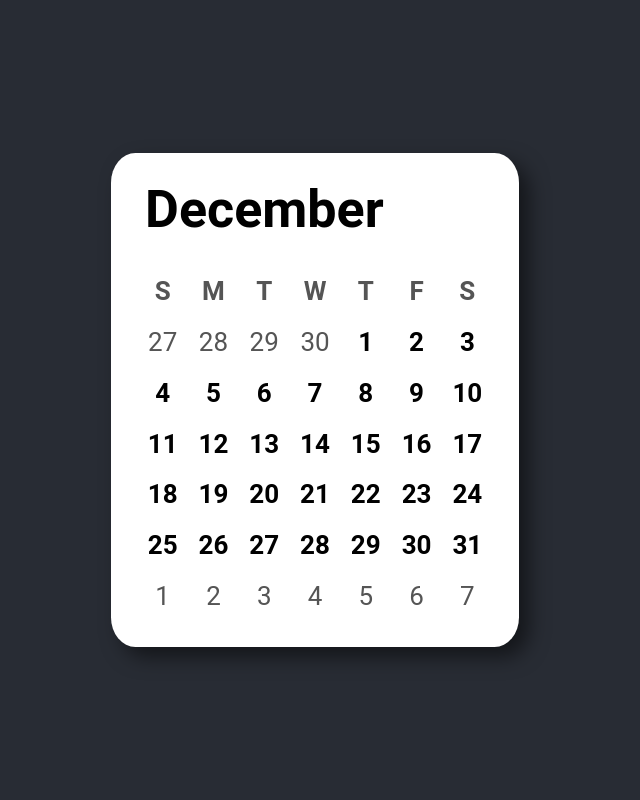
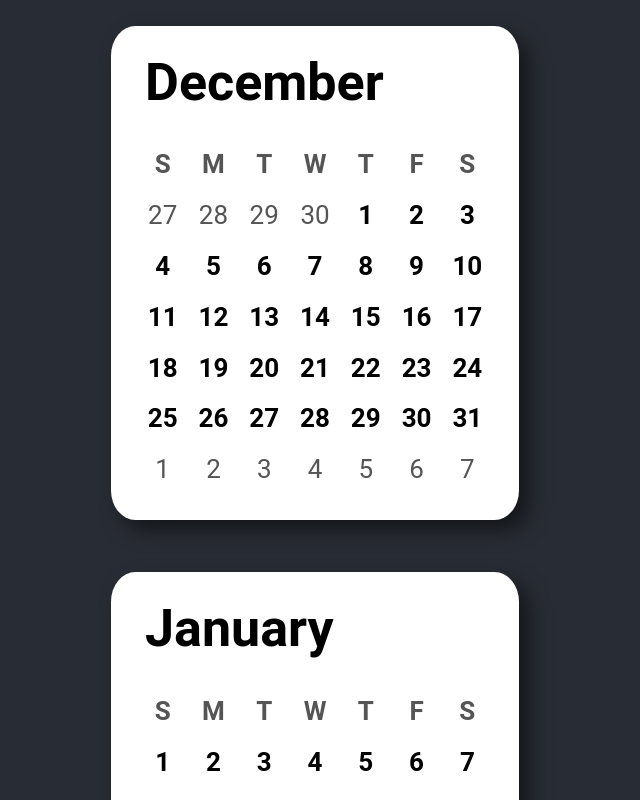
Before and after one commit to joelpeckham/blackoutCalendar, a React (Create React App) app: page / in a window 1280 px wide. Shown: the top 800 px of the page, without its empty margins (325-965 px from the left). Built offline with nearby package versions, Linux system fonts and the light colour scheme.

Commit message:
ok i think the calendar is done

```diff
--- a/package.json
+++ b/package.json
@@ -7,6 +7,7 @@
     "@testing-library/react": "^13.2.0",
     "@testing-library/user-event": "^13.5.0",
     "react": "^18.1.0",
+    "react-device-detect": "^2.2.2",
     "react-dom": "^18.1.0",
     "react-scripts": "5.0.1",
     "web-vitals": "^2.1.4"
--- a/src/App.css
+++ b/src/App.css
@@ -2,11 +2,14 @@
   text-align: center;
 }
 
-@media (prefers-reduced-motion: no-preference) {
-  .App-logo {
-    animation: App-logo-spin infinite 20s linear;
+@media (prefers-reduced-motion: reduce) {
+  * {
+    animation: none !important;
+    transition: none !important;
   }
 }
+
+
 
 .App-header {
   background-color: #282c34;
@@ -19,6 +22,6 @@
   color: white;
 }
 
-.Calendar{
-  /* font-size: 50%; */
-}
+/* .Calendar{
+  font-size: 50%;
+} */
--- a/src/App.js
+++ b/src/App.js
@@ -1,12 +1,17 @@
 // import logo from './logo.svg';
 import './App.css';
 import Calendar from './components/Calendar';
+import React from 'react';
 
 function App() {
+
   return (
     <div className="App">
       <header className="App-header">
         <Calendar className = "Calendar" year={2022} month={11} target={null}/>
+        <Calendar className = "Calendar" year={2023} month={0} target={null}/>
+        <Calendar className = "Calendar" year={2023} month={1} target={20}/>
+        <Calendar className = "Calendar" year={2023} month={2} target={null}/>
       </header>
     </div>
   );
--- a/src/components/Calendar.css
+++ b/src/components/Calendar.css
@@ -8,6 +8,11 @@
   /* Adjust Component Scale with Font Size Percentages*/
   /* Add subtle drop shadow */
   box-shadow: 10px 10px 20px rgba(0, 0, 0, 0.5);
+  margin: 1em;
+  /* overflow: hidden; */
+  content-visibility: visible;
+  contain: none;
+  position: relative;
 }
 
 .__Calendar_Header h1 {
@@ -40,16 +45,21 @@
   -moz-user-select: none; /* Firefox */
   -ms-user-select: none; /* IE10+/Edge */
   user-select: none; /* Standard */
+  transition: color 0.3s ease-in-out, transform 0.25s ease-in-out;
 }
 
 .__Calendar_Grid_Item.__Calendar_Grid_BlackedOut {
   color: white;
-  transition: all 0.3s ease-in-out;
 }
 
 .__Calendar_Grid_Active {
   color: black;
   font-weight: bold;
+}
+
+.__Calendar_Grid_Active:hover {
+  transform-origin: center;
+  transform: scale(1.15);
 }
 
 .__Calendar_Grid_Active.__Calendar_Grid_Target {
@@ -90,73 +100,69 @@
   height: 100%;
   z-index: 2;
 }
-.__Calendar_Goo svg {
+.__gooCircle_continer {
+  display: flex;
+  justify-content: center;
+  align-items: center;
+  --scaleIntensity: 7s;
+}
+.__gooCircle {
   width: 100%;
   height: 100%;
   transition: all 0.3s ease-in-out;
+  animation: pulse ease infinite;
 }
 
-@keyframes shake {
-  10%,
-  90% {
-    transform: translate3d(-0.01em, 0.06em, 0);
-  }
-
-  20%,
-  80% {
-    transform: translate3d(0.01em, -0.05em, 0);
-  }
-
-  30%,
-  50%,
-  70% {
-    transform: translate3d(-0.1em, 0.1em, 0);
-  }
-
-  40%,
-  60% {
-    transform: translate3d(0.02em, 0, 0);
-  }
+.__gooCircle.pulse1 {
+  animation: pulse calc(10s + var(--scaleIntensity)) ease 1s infinite reverse;
 }
-@keyframes breathe {
-  10%,
-  90% {
-    transform: scale(1.009);
-  }
-
-  20%,
-  80% {
-    transform: scale(0.985);
-  }
-
-  30%,
-  50%,
-  70% {
-    transform: scale(1.007);
-  }
-
-  40%,
-  60% {
-    transform: scale(0.990);
-  }
+.__gooCircle.pulse2 {
+  animation: pulse calc(13s + var(--scaleIntensity)) ease 1.5s infinite normal;
+}
+.__gooCircle.pulse3 {
+  animation: pulse calc(15s + var(--scaleIntensity)) ease 2s infinite reverse;
+}
+.__gooCircle.pulse4 {
+  animation: pulse calc(8s + var(--scaleIntensity)) ease 0.3s infinite normal;
+}
+.__gooCircle.pulse5 {
+  animation: pulse calc(12s + var(--scaleIntensity)) ease 0.5s infinite reverse;
+}
+.__gooCircle.pulse6 {
+  animation: pulse calc(14s + var(--scaleIntensity)) ease 1s infinite normal;
+}
+.__gooCircle.pulse7 {
+  animation: pulse calc(9s + var(--scaleIntensity)) ease 1.5s infinite reverse;
+}
+.__gooCircle.pulse8 {
+  animation: pulse calc(11s + var(--scaleIntensity)) ease 2s infinite normal;
 }
 
-@keyframes scale_in {
-  0% {
-    transform: scale(0.3);
-  }
-
-  100% {
-    transform: scale(1);
-  }
+.__gooCircle.isVisible {
+  opacity: 1;
+}
+.__gooCircle.inVisible {
+  opacity: 0;
 }
 
-@keyframes scale_out {
+@keyframes pulse {
   0% {
     transform: scale(1);
   }
 
-  100% {
-    transform: scale(0);
+  25% {
+    transform: scale(1.03, 1.03);
+  }
+
+  50% {
+    transform: scale(0.95, 0.95);
+  }
+
+  75% {
+    transform: scale(1.05, 1.05);
+  }
+
+  to {
+    transform: scale(1);
   }
 }
--- a/src/components/Calendar.js
+++ b/src/components/Calendar.js
@@ -1,33 +1,7 @@
 import "./Calendar.css";
 import Goo from "./Goo.tsx";
 import React from "react";
-function Calendar({ year, month, className, target }) {
-  const gridUnit = 14.2857142857;
-
-  const [blackedOut, setBlackedOut] = React.useState({});
-  let targetKey = null;
-
-  function addBlackedOut(keyValue) {
-    let newBlackedOut = blackedOut;
-    let gridX = gridUnit / 2 + (keyValue % 7) * gridUnit + "%";
-    let gridY = (gridUnit * 3) / 2 + Math.floor(keyValue / 7) * gridUnit + "%";
-    let fillColor = keyValue === targetKey ? "black" : "black";
-    let newCircle = (
-      <circle
-        key={"blob" + keyValue}
-        cx={gridX}
-        cy={gridY}
-        fill={fillColor}
-        r="1.35em"
-        style={{
-          animation: animationString(),
-          transformOrigin: `${gridX} ${gridY}`,
-        }}
-      />
-    );
-    newBlackedOut[keyValue] = newCircle;
-    setBlackedOut({ ...newBlackedOut });
-  }
+import { isSafari } from "react-device-detect";
 
 const englishMonthNames = [
   "January",
@@ -44,10 +18,85 @@ function Calendar({ year, month, className, target }) {
   "December",
 ];
 
+const gridUnit = 14.2857142857;
+
+function Calendar({ year, month, className, target }) {
+  const [mouseState, setMouseState] = React.useState("up");
+  const [deleteState, setDeleteState] = React.useState(false);
+  const [blackedOut, setBlackedOut] = React.useState({}); //Map of keyValue to bool
+
+  function handleGooification(e) {
+    if (!e.target.className.includes("__Calendar_Grid_Active")) return;
+    const keyValue = e.target.getAttribute("id");
+    if (blackedOut[keyValue] && deleteState) {
+      blackedOut[keyValue] = false;
+    } else if (!blackedOut[keyValue] && !deleteState) {
+      blackedOut[keyValue] = true;
+    }
+    setBlackedOut({ ...blackedOut });
+  }
+
+  function gridMouseDown(e) {
+    if (e.target.className.includes("__Calendar_Grid_BlackedOut")) {
+      setDeleteState(true);
+    } else {
+      setDeleteState(false);
+    }
+    setMouseState("down");
+    handleGooification(e);
+  }
+  function gridMouseMove(e) {
+    if (mouseState === "down") {
+      handleGooification(e);
+    }
+  }
+  function gridMouseUp(e) {
+    setMouseState("up");
+  }
+
+  function makeGooBlob(keyValue, radius = 1.35) {
+    const gridX = gridUnit / 2 + (keyValue % 7) * gridUnit + "%";
+    const gridY =
+      (gridUnit * 3) / 2 + Math.floor(keyValue / 7) * gridUnit + "%";
+    const visibility = !blackedOut[keyValue] ? "inVisible" : "isVisible";
+
+    const animationChoice = (keyValue % 8) + 1;
+    const animationClass = !isSafari ? `pulse${animationChoice}` : "";
+
+    let gooStyle = {
+      backgroundColor: "black",
+      borderRadius: `${radius}em`,
+      position: "absolute",
+    };
+    if (isSafari) {
+      gooStyle = { ...gooStyle, transition: "none" };
+    }
+
+    return (
+      <div
+        className={`__gooCircle_continer `}
+        key={keyValue}
+        style={{
+          width: `${radius * 2}em`,
+          height: `${radius * 2}em`,
+          position: "absolute",
+          left: `calc(${gridX} - ${radius}em)`,
+          top: `calc(${gridY} - ${radius}em)`,
+        }}
+      >
+        <div
+          className={`__gooCircle ${visibility} ${animationClass} `}
+          style={gooStyle}
+        ></div>
+      </div>
+    );
+  }
+
   const firstDayOfMonth = new Date(year, month, 1).getDay();
   const daysInMonth = new Date(year, month + 1, 0).getDate();
 
   let numberGrid = [];
+  let gooGrid = [];
 
   let startDate = new Date(year, month, 1 - firstDayOfMonth);
   let currentDate = new Date(startDate);
@@ -60,62 +109,26 @@ function Calendar({ year, month, className, target }) {
         ? "__Calendar_Grid_Inactive"
         : "__Calendar_Grid_Active";
     // Check if date is blacked out
+    const isblackedOut = blackedOut[i] ? " __Calendar_Grid_BlackedOut" : "";
     if (active === "__Calendar_Grid_Active" && day === target) {
       active += " __Calendar_Grid_Target";
-      targetKey = i;
     }
-    let blackedOutName = blackedOut[i] ? " __Calendar_Grid_BlackedOut" : "";
     let className =
-      "__Calendar_Grid_Item __Calendar_Grid_Num " + active + blackedOutName;
+      "__Calendar_Grid_Item __Calendar_Grid_Num " + active + isblackedOut;
     numberGrid.push({ className: className, day: day, keyValue: i });
+    gooGrid.push(makeGooBlob(i));
   }
 
-  const animationString = () => {
-    let duration = Math.random() * (30 - 20) + 20;
-    let delay = Math.random();
-    let duration2 = Math.random() * (30 - 20) + 20;
-    let delay2 = Math.random();
-    return `shake ${duration}s ease ${delay}s infinite, breathe ${duration2}s ease ${delay2}s infinite, scale_in 0.3s ease-in-out 1`;
-  };
-
-  const [mouseState, setMouseState] = React.useState("up");
-  const [deleteState, setDeleteState] = React.useState(false);
-
-  function handleGoo(keyValue) {
-    if (!deleteState) {
-      addBlackedOut(keyValue);
-    } else {
-      delete blackedOut[keyValue];
-      setBlackedOut({ ...blackedOut });
+  React.useEffect(() => {
+    if (isSafari) {
+      let parent = document.getElementsByClassName("__Calendar")[0];
+      parent.style.opacity = "99.9%";
+      const timeout = setTimeout(() => {
+        parent.style.opacity = "100%";
+      }, 0);
+      return () => clearTimeout(timeout);
     }
-  }
-  function gridMouseDown(e) {
-    setMouseState("down");
-    let targetClassList = e.target.classList;
-    if (
-      targetClassList.contains("__Calendar_Grid_Num") &&
-      targetClassList.contains("__Calendar_Grid_Active")
-    ) {
-      let targetKey = e.target.getAttribute("id");
-      setDeleteState(blackedOut[targetKey] ? true : false);
-      handleGoo(targetKey);
-    }
-  }
-  function gridMouseMove(e) {
-    if (mouseState === "down") {
-      let targetClassList = e.target.classList;
-      if (
-        targetClassList.contains("__Calendar_Grid_Num") &&
-        targetClassList.contains("__Calendar_Grid_Active")
-      ) {
-        let targetKey = e.target.getAttribute("id");
-        handleGoo(targetKey);
-      }
-    }
-  }
-  function gridMouseUp(e) {
-    setMouseState("up");
-  }
+  }, [blackedOut]);
 
   return (
     <div className={className + " __Calendar"}>
@@ -124,7 +137,7 @@ function Calendar({ year, month, className, target }) {
       </header>
       <div className="__Calendar_Body">
         <div
-          className="__Calendar_Grid"
+          className={"__Calendar_Grid "}
           onMouseDown={gridMouseDown}
           onMouseMove={gridMouseMove}
           onMouseUp={gridMouseUp}
@@ -148,10 +161,12 @@ function Calendar({ year, month, className, target }) {
           ))}
         </div>
         <div className="__Calendar_Metaballs">
-          <Goo className="__Calendar_Goo">
-            <svg style={{ filter: "blur(0.6em)" }}>
-              {Object.values(blackedOut)}
-            </svg>
+          <Goo className="__Calendar_Goo" intensity="none">
+            <div
+              style={{ filter: "blur(0.5em)", width: "100%", height: "100%" }}
+            >
+              {[...gooGrid]}
+            </div>
           </Goo>
         </div>
       </div>
--- a/src/components/Goo.tsx
+++ b/src/components/Goo.tsx
@@ -11,7 +11,7 @@ const Goo = ({
   children: React.ReactNode;
   className?: string;
   composite?: boolean;
-  intensity?: "weak" | "medium" | "strong";
+  intensity?: "weak" | "medium" | "strong" | "none";
   id?: string;
   style?: React.CSSProperties;
 }) => {
@@ -20,13 +20,16 @@ const Goo = ({
   useEffect(() => {
     setHeight(ref.current.clientHeight);
   }, []);
-  // const blur = intensity === "weak" ? 8 : intensity === "strong" ? 16 : 12;
+
+const blur = intensity === "weak" ? 8 : intensity === "strong" ? 16 : intensity === "none" ? 0 : 12;
+
   const alpha = height * 0.1;
   const shift = alpha / -2;
   const r = "1 0 0 0 0";
   const g = "0 1 0 0 0";
   const b = "0 0 1 0 0";
   const a = `0 0 0 ${alpha} ${shift}`;
+  // const a = `0 0 0 1 0`;
 
   return (
     <>
@@ -39,10 +42,10 @@ const Goo = ({
       >
         <defs>
           <filter colorInterpolationFilters="sRGB" data-testid="filter" id={id}>
-            {/* <feGaussianBlur
+            <feGaussianBlur
               data-testid="blur"
               stdDeviation={blur}
-            /> */}
+            />
             <feColorMatrix values={`${r} ${g} ${b} ${a}`} />
             {composite && (
               <feComposite
--- a/src/index.js
+++ b/src/index.js
@@ -4,7 +4,9 @@ import './index.css';
 import App from './App';
 import reportWebVitals from './reportWebVitals';
 
+
 const root = ReactDOM.createRoot(document.getElementById('root'));
+
 root.render(
   <React.StrictMode>
     <App />
```
Also changed, not shown: 1 other file (tests, documents, lock files or other folders). Lines whose indentation alone changed are shown as unchanged.
